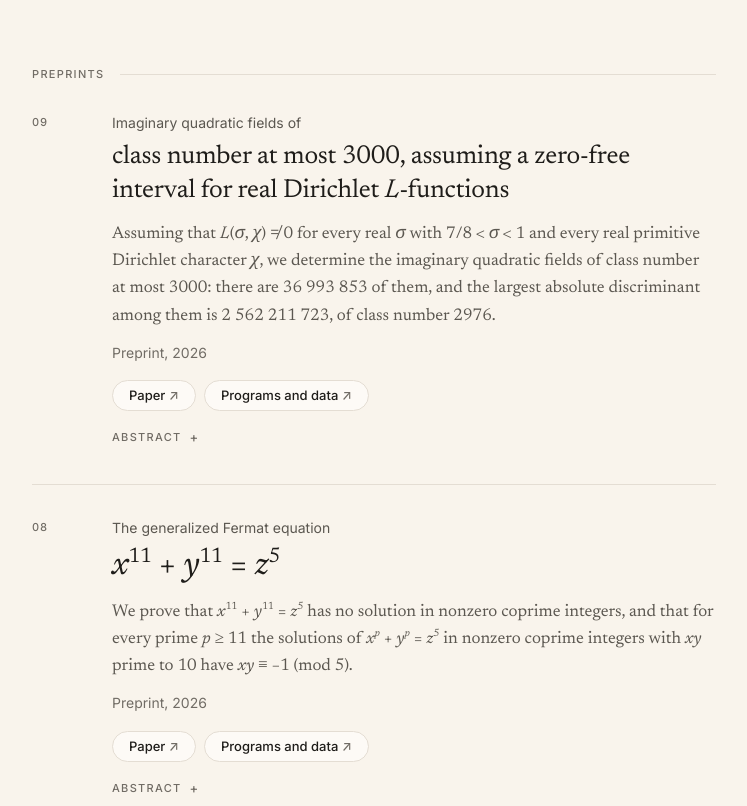
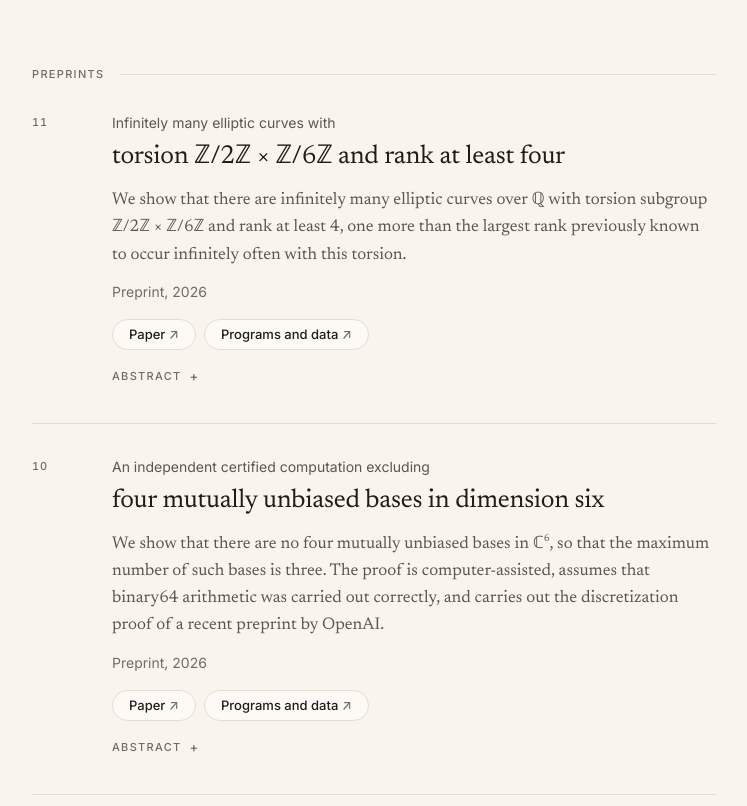
Before and after one commit to manvirjaswal/manvirjaswal.github.io, a plain HTML site: page index.html in a window 1280 px wide. Shown: the part 918-1724 px from the top of the page, without its empty margins (452-1199 px from the left). Drawn offline with Linux system fonts and the light colour scheme.

Commit message:
Add MUB and P12 preprints, GitHub link; nav highlight fix at page bottom

```diff
--- a/index.html
+++ b/index.html
@@ -172,6 +172,7 @@ footer { margin-top: 40px; font: 400 13px/1.6 var(--sans); color: var(--faint);
     <div class="contact">
       <a href="mailto:manvirjaswal@icloud.com"><span>Email</span><span>manvirjaswal@icloud.com</span></a>
       <a href="https://orcid.org/0009-0001-2880-9528"><span>ORCID</span><span>0009-0001-2880-9528</span></a>
+      <a href="https://github.com/manvirjaswal"><span>GitHub</span><span>manvirjaswal</span></a>
     </div>
   </aside>
 
@@ -211,6 +212,28 @@ footer { margin-top: 40px; font: 400 13px/1.6 var(--sans); color: var(--faint);
 
     <section id="preprints">
       <h2>Preprints</h2>
+
+      <article class="paper" id="p11">
+        <div class="num">11</div>
+        <div>
+          <a class="ttl" href="https://doi.org/10.5281/zenodo.23364156"><span class="eyebrow">Infinitely many elliptic curves with</span> <span class="big words">torsion ℤ/2ℤ × ℤ/6ℤ and rank at least four</span></a>
+          <p class="sum">We show that there are infinitely many elliptic curves over ℚ with torsion subgroup ℤ/2ℤ × ℤ/6ℤ and rank at least 4, one more than the largest rank previously known to occur infinitely often with this torsion.</p>
+          <p class="meta">Preprint, 2026</p>
+          <div class="links"><a href="https://doi.org/10.5281/zenodo.23364156">Paper</a><a href="https://doi.org/10.5281/zenodo.23364150">Programs and data</a></div>
+          <details class="abs"><summary>Abstract</summary><p>We show that there are infinitely many elliptic curves over ℚ with torsion subgroup ℤ/2ℤ × ℤ/6ℤ and rank at least 4, one more than the largest rank previously known to occur infinitely often with this torsion. The universal elliptic curve with this torsion acquires four independent points over the function field of an explicit elliptic curve of rank one, and Silverman's specialisation theorem gives the family. Three of the points come from quadratic twists by polynomials that become squares on that curve, as in the rank-3 constructions of Dujella and Peral and of Dujella, Kazalicki and Peral. The fourth comes from the twist by the product of two of them; it is pulled back from a quadratic twist of a rational elliptic surface, of which the universal curve is a base change along a double cover of the line. The family is sparse, but it contradicts the prediction of Park, Poonen, Voight and Wood that only finitely many curves with this torsion have rank greater than 3.</p></details>
+        </div>
+      </article>
+
+      <article class="paper" id="p10">
+        <div class="num">10</div>
+        <div>
+          <a class="ttl" href="https://doi.org/10.5281/zenodo.23255857"><span class="eyebrow">An independent certified computation excluding</span> <span class="big words">four mutually unbiased bases in dimension six</span></a>
+          <p class="sum">We show that there are no four mutually unbiased bases in ℂ<sup>6</sup>, so that the maximum number of such bases is three. The proof is computer-assisted, assumes that binary64 arithmetic was carried out correctly, and carries out the discretization proof of a recent preprint by OpenAI.</p>
+          <p class="meta">Preprint, 2026</p>
+          <div class="links"><a href="https://doi.org/10.5281/zenodo.23255857">Paper</a><a href="https://doi.org/10.5281/zenodo.23255816">Programs and data</a></div>
+          <details class="abs"><summary>Abstract</summary><p>We show that there are no four mutually unbiased bases in ℂ⁶, so that the maximum number of such bases is three. The proof is computer-assisted and assumes that the machine on which the computation ran carried out binary64 arithmetic correctly, as made precise in Section 3.1. It carries out the discretization proof of a recent preprint by OpenAI, which has not appeared in a refereed journal. Our programs are written from the text of the preprint, and we prove every statement of the preprint that our proof uses. Four mutually unbiased bases could be taken to consist of the standard basis, the columns of a complex Hadamard matrix divided by √6, and two further bases. Finitely many balls in phase coordinates cover all complex Hadamard matrices of order six up to equivalence, and on each small ball a finite search shows that these two further bases do not exist. Every inequality that the programs decide in order to reject a case or to cover a set of matrices is decided in exact integer arithmetic or in interval arithmetic with outward rounding. The programs, with the logs and data of the computation, are deposited.</p></details>
+        </div>
+      </article>
 
       <article class="paper" id="p09">
         <div class="num">09</div>
@@ -327,7 +350,7 @@ footer { margin-top: 40px; font: 400 13px/1.6 var(--sans); color: var(--faint);
     </section>
 
 
-    <footer>Updated 10 October 2026</footer>
+    <footer>Updated 14 October 2026</footer>
   </main>
 </div>
 <script>
@@ -335,6 +358,8 @@ footer { margin-top: 40px; font: 400 13px/1.6 var(--sans); color: var(--faint);
   function spy() {
     let cur = secs[0];
     for (const s of secs) if (s.getBoundingClientRect().top <= innerHeight * .34) cur = s;
+    // At the bottom of the page the last section may be too short to reach the line above, so it counts as current.
+    if (innerHeight + scrollY >= document.documentElement.scrollHeight - 2) cur = secs[secs.length - 1];
     links.forEach(a => a.classList.toggle('on', a.getAttribute('href') === '#' + cur.id));
   }
   let ticking = false;
```
